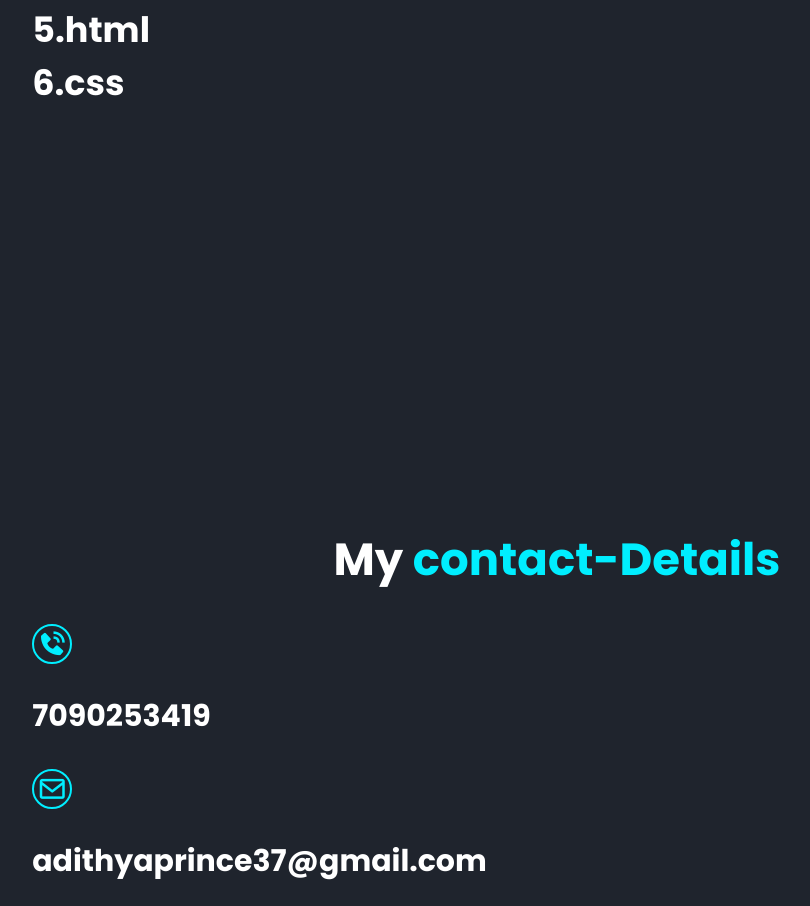
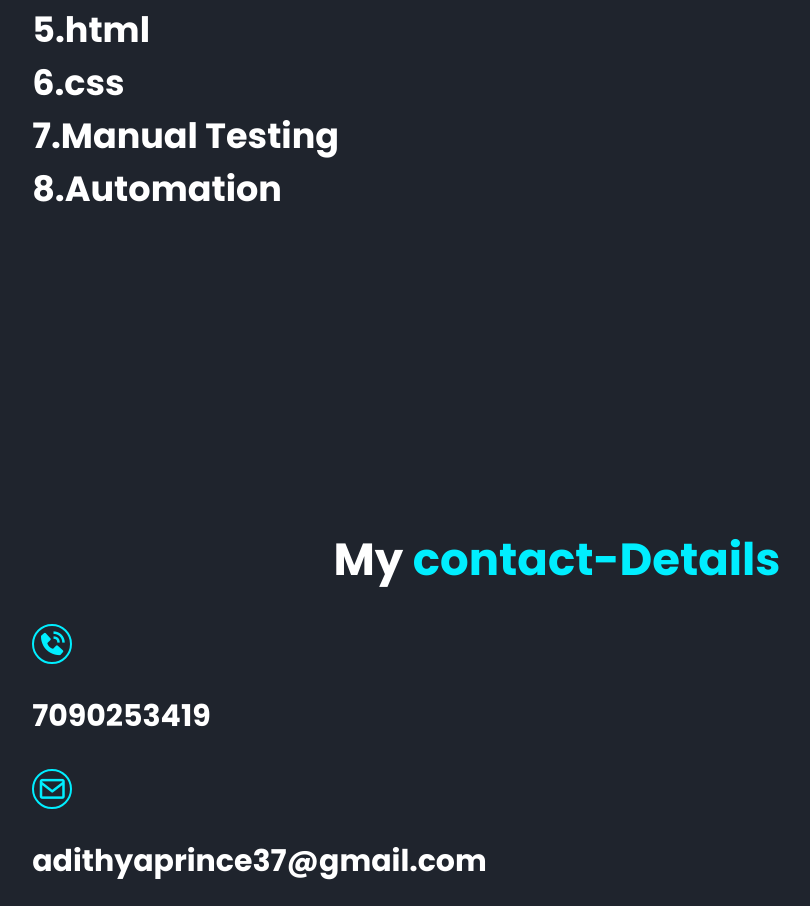
Before and after one commit to Adithyanv12/portfolio, a plain HTML site: page index.html in a window 1280 px wide. Shown: the part 2874-3780 px from the top of the page, without its empty margins (83-893 px from the left). Drawn offline with nearby package versions, Linux system fonts and the light colour scheme.

Commit message:
Update index.html

```diff
--- a/index.html
+++ b/index.html
@@ -90,6 +90,8 @@
             <h2>4.sql</h2>
             <h2>5.html</h2>
             <h2>6.css</h2>
+            <h2>7.Manual Testing</h2>
+            <h2>8.Automation</h2>
         </div>
     </section>
 
```
